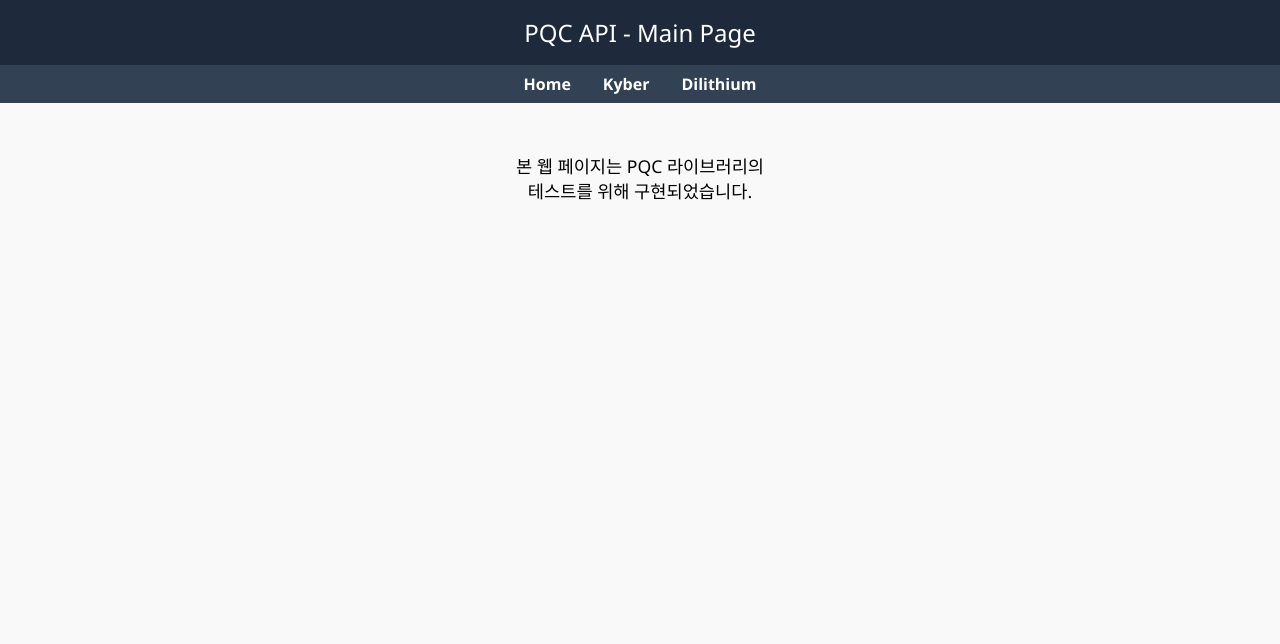
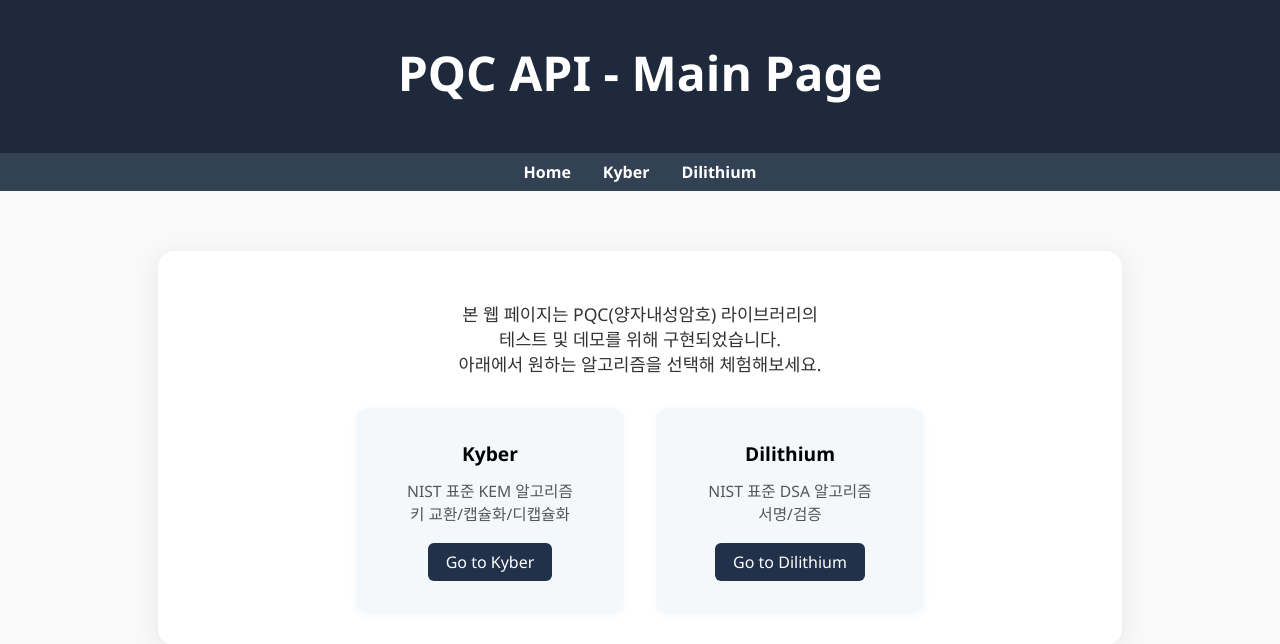
Before and after one commit to BoomWin/pqclib_web, a Flask app: page / in a window 1280 px wide. Shown: the top 644 px of the page. Run offline with Flask 3, Linux system fonts and the light colour scheme; parts of the project's set-up code (start-up, migrations or seed data) failed here and were passed over.

```diff
--- a/static/css/style.css
+++ b/static/css/style.css
@@ -30,6 +30,63 @@ body {
   main {
     padding: 2rem;
     text-align: center;
+    font-size: 1.1rem;
+  }
+  .main-container {
+    max-width: 900px;
+    margin: 60px auto 0 auto;
+    padding: 32px;
+    background: #fff;
+    border-radius: 16px;
+    box-shadow: 0 4px 24px rgba(0,0,0,0.08);
+    text-align: center;
+  }
+  .pqc-cards {
+    display: flex;
+    justify-content: center;
+    gap: 32px;
+    margin-top: 32px;
+    flex-wrap: wrap;
+  }
+  .pqc-card {
+    background: #f5f8fa;
+    border-radius: 12px;
+    box-shadow: 0 2px 8px rgba(0,0,0,0.04);
+    padding: 32px 24px;
+    width: 220px;
+    transition: box-shadow 0.2s;
+    text-align: center;
+  }
+  .pqc-card:hover {
+    box-shadow: 0 4px 16px rgba(0,0,0,0.10);
+    background: #e9f1fa;
+  }
+  .pqc-card-title {
+    font-size: 1.2rem;
+    font-weight: bold;
+    margin-bottom: 12px;
+  }
+  .pqc-card-desc {
+    font-size: 0.98rem;
+    color: #555;
+    margin-bottom: 18px;
+  }
+  .pqc-card-link {
+    display: inline-block;
+    padding: 8px 18px;
+    background: #22314a;
+    color: #fff;
+    border-radius: 6px;
+    text-decoration: none;
+    font-weight: 500;
+    transition: background 0.2s;
+  }
+  .pqc-card-link:hover {
+    background: #1a2536;
+  }
+  .main-desc {
+    margin-top: 16px;
+    color: #333;
     font-size: 1.1rem;
   }
 
--- a/templates/index.html
+++ b/templates/index.html
@@ -8,19 +8,42 @@
   <script src="{{ url_for('static', filename='js/pqcapi.js') }}"></script>
 <body>
   <header>
-    PQC API - Main Page
+    <h1 style="margin-top: 24px; text-align:center;">PQC API - Main Page</h1>
   </header>
   <nav>
     <a href="{{ url_for('index') }}">Home</a>
-       <!-- 수정 후 -->
-   <a href="{{ url_for('kyber_page') }}">Kyber</a>
-   <a href="{{ url_for('dilithium_page') }}">Dilithium</a>
+    <a href="{{ url_for('kyber_page') }}">Kyber</a>
+    <a href="{{ url_for('dilithium_page') }}">Dilithium</a>
   </nav>
-  <main>
+</header>
+<div class="main-container">
+  <div class="main-desc">
     <p>
-      본 웹 페이지는 PQC 라이브러리의<br>
-      테스트를 위해 구현되었습니다.
+      본 웹 페이지는 PQC(양자내성암호) 라이브러리의<br>
+      테스트 및 데모를 위해 구현되었습니다.<br>
+      아래에서 원하는 알고리즘을 선택해 체험해보세요.
     </p>
-  </main>
+  </div>
+  <div class="pqc-cards">
+    <div class="pqc-card">
+      <div class="pqc-card-title">Kyber</div>
+      <div class="pqc-card-desc">NIST 표준 KEM 알고리즘<br>키 교환/캡슐화/디캡슐화</div>
+      <a class="pqc-card-link" href="{{ url_for('kyber_page') }}">Go to Kyber</a>
+    </div>
+    <div class="pqc-card">
+      <div class="pqc-card-title">Dilithium</div>
+      <div class="pqc-card-desc">NIST 표준 DSA 알고리즘<br>서명/검증</div>
+      <a class="pqc-card-link" href="{{ url_for('dilithium_page') }}">Go to Dilithium</a>
+    </div>
+    <!-- 추후 PQC 알고리즘 추가 시 아래처럼 카드만 복사해서 붙이면 됩니다 -->
+    <!--
+    <div class="pqc-card">
+      <div class="pqc-card-title">FrodoKEM</div>
+      <div class="pqc-card-desc">추가 설명</div>
+      <a class="pqc-card-link" href="#">Go to FrodoKEM</a>
+    </div>
+    -->
+  </div>
+</div>
 </body>
 </html>
```
Also changed, not shown: 1 other file.
